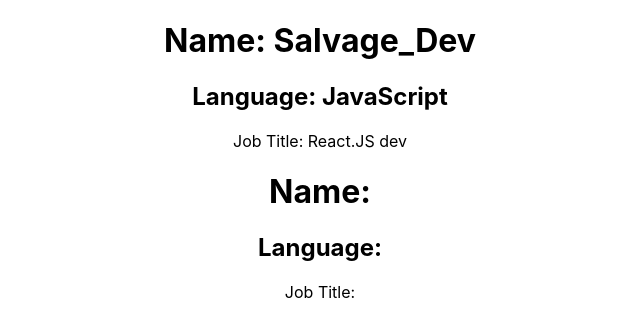
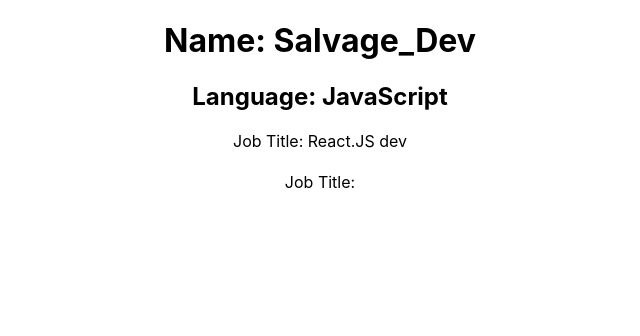
Before and after one commit to Milo123459/salvage-official, a React (Create React App) app: page / in a window 1280 px wide. Shown: the top 336 px of the page, without its empty margins (320-960 px from the left). Built offline with nearby package versions, Linux system fonts and the light colour scheme.

Commit message:
New update

```diff
--- a/src/components/Post.js
+++ b/src/components/Post.js
@@ -10,8 +10,7 @@
     render(){
         return (
             <div>
-                <h1>Name: {this.state.name}</h1>
-                <h2>Language: {this.state.language}</h2>
+                <h1>{this.state.name}</h1>
                 <p>Job Title: {this.state.jobTitle}</p>
             </div>
         )
```
